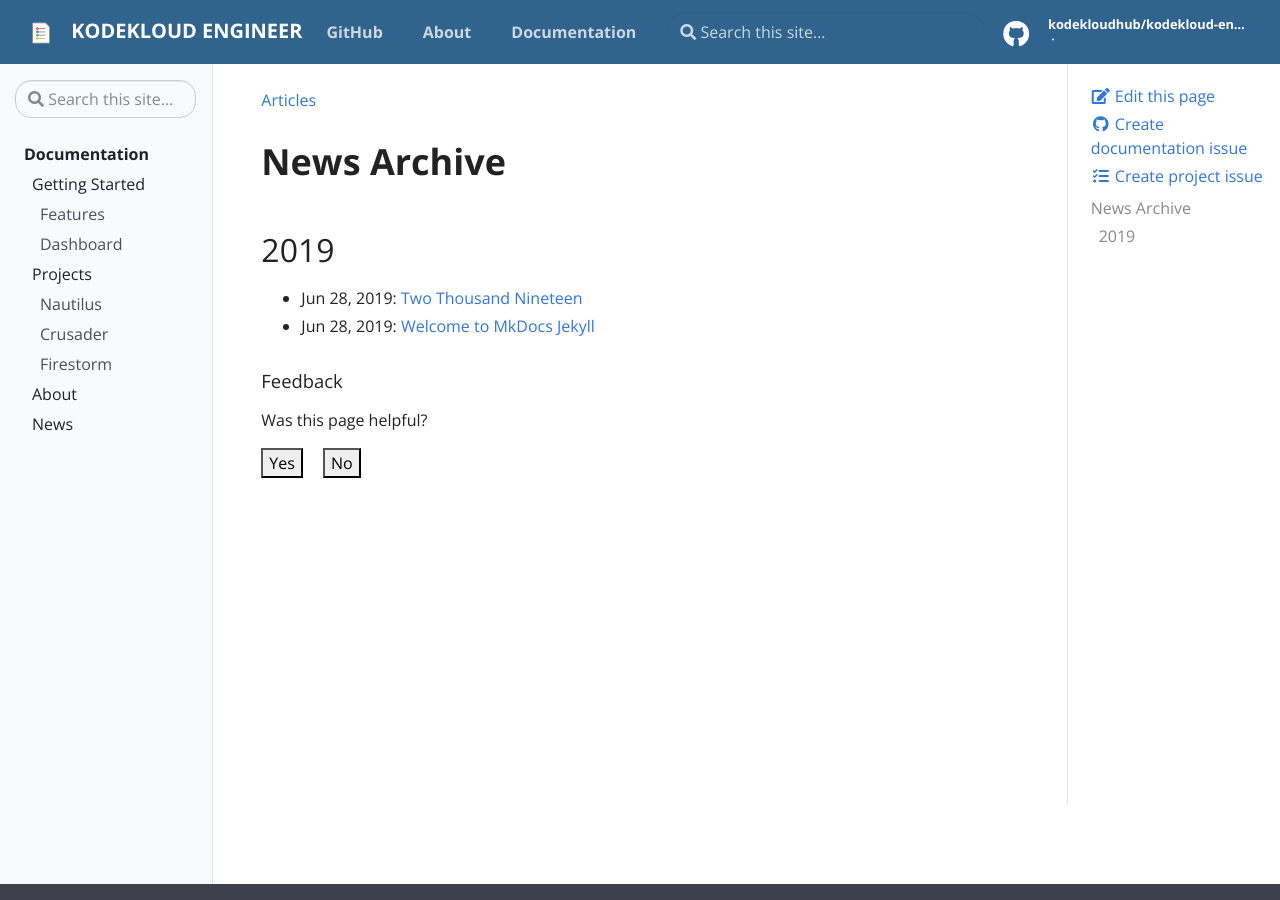
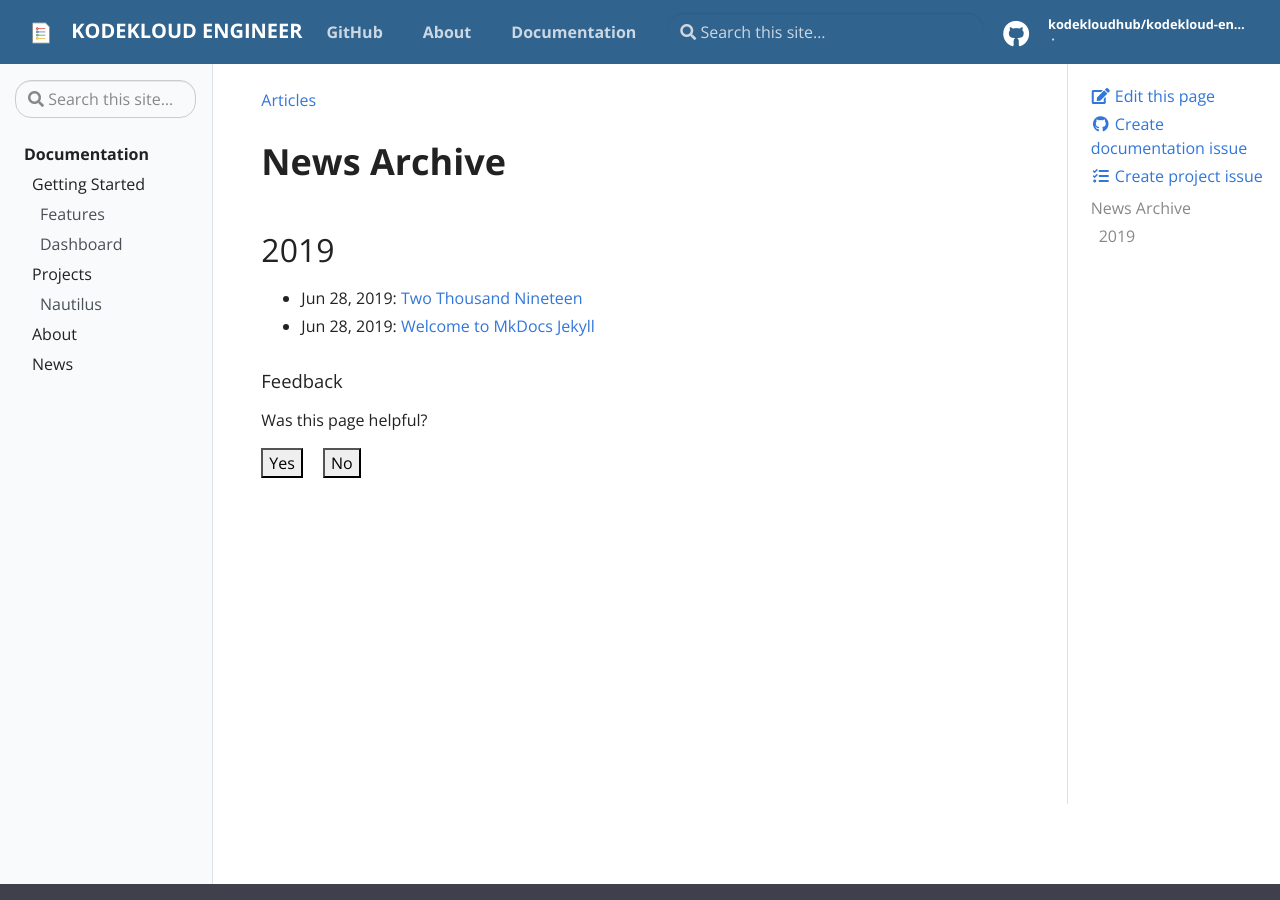
Before and after one commit to kodekloudhub/kodekloud-engineer, a Jekyll site: the page built from pages/archive.md, in a window 1280 px wide and 900 px high. Built offline with Jekyll 4.4.1, drawn with Linux system fonts in a browser that asks for light colours.

Commit message:
Update toc.yml

```diff
--- a/_data/toc.yml
+++ b/_data/toc.yml
@@ -13,10 +13,6 @@
       children:
         - title: Nautilus
           url: "docs/projects/nautilus"
-        - title: Crusader
-          url: "docs/projects/crusader"
-        - title: Firestorm
-          url: "docs/projects/firestorm"
     - title: "About"
       url: "about"
     - title: "News"
```
